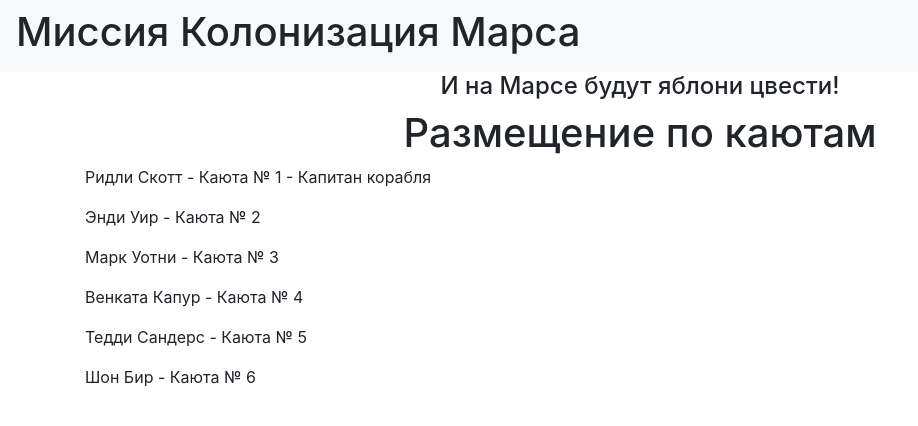
After one commit to Harkt192/Flask, a Flask app: page /distribution in a window 1280 px wide. The commit adds this page. Shown: the top 426 px of the page, without its empty margins (0-918 px from the left). Run offline with Flask 3, Linux system fonts and the light colour scheme; some libraries are stand-ins or nearby versions.

Commit message:
По каютам!

```diff
--- a/app.py
+++ b/app.py
@@ -40,6 +40,21 @@
     if form.validate_on_submit():
         return redirect('/')
     return render_template('login.html', title='Аварийный доступ', form=form)
+
+
+@app.route("/distribution")
+def distribution():
+    people = [
+        {"name": "Ридли Скотт", "status": "Капитан корабля"},
+        {"name": "Энди Уир", "status": None},
+        {"name": "Марк Уотни", "status": None},
+        {"name": "Венката Капур", "status": None},
+        {"name": "Тедди Сандерс", "status": None},
+        {"name": "Шон Бир", "status": None}
+    ]
+    return render_template("distribution.html",
+                           title="Distribution",
+                           people=people)
 
 
 @app.route("/index")
--- a/static/css/style.css
+++ b/static/css/style.css
@@ -57,3 +57,9 @@
     padding: 2em 2em 2em 2em;
     border-radius: 2em;
 }
+
+div.centered_div {
+    display: block;
+    align-items: center;
+    justify-content: center;
+}
--- /dev/null
+++ b/templates/distribution.html
@@ -0,0 +1,20 @@
+{% extends "base.html" %}
+
+{% block content %}
+    <div class="centered_div">
+        <h1>Размещение по каютам</h1>
+        <div>
+            {% for person in people %}
+                {% if person.status %}
+                    <p>
+                        {{ person.name }} - Каюта № {{ loop.index }} - {{ person.status }}
+                    </p>
+                {% else %}
+                    <p>
+                        {{ person.name }} - Каюта № {{ loop.index }}
+                    </p>
+                {% endif %}
+            {% endfor %}
+        </div>
+    </div>
+{% endblock %}
```
